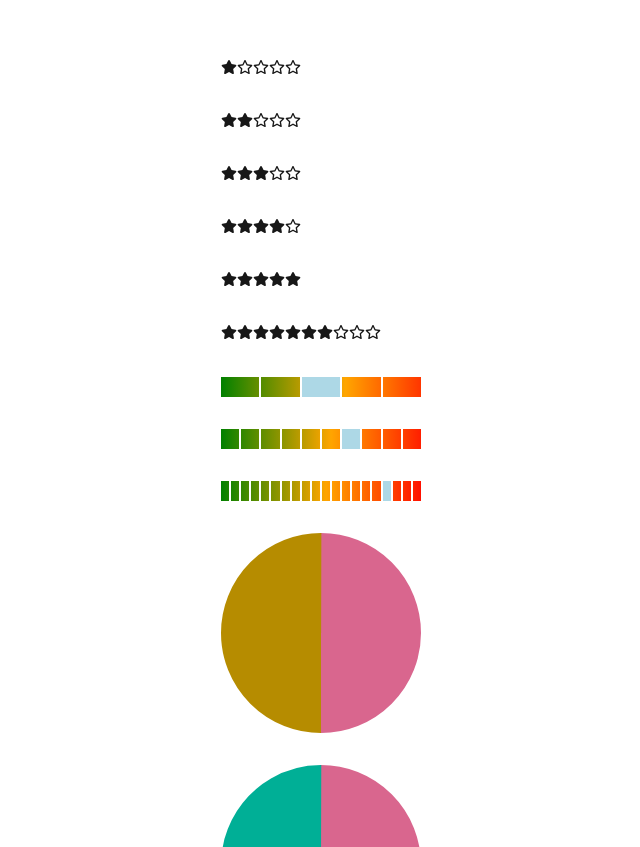
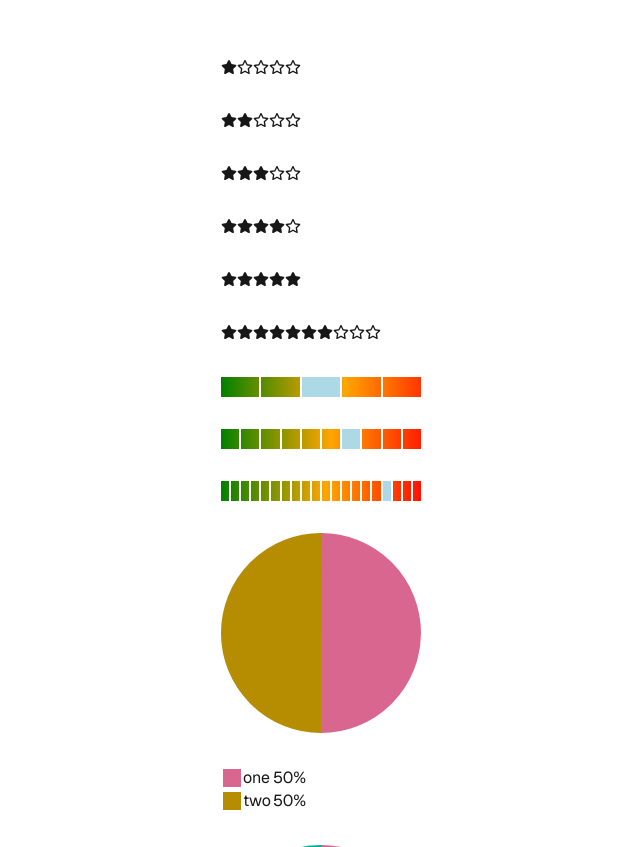
Before and after one commit to norgeous/ajbell-miniapp, a Next.js app: page / in a window 1280 px wide. Shown: the part 105-952 px from the top of the page, without its empty margins (319-959 px from the left). Built offline with nearby package versions, Linux system fonts and the light colour scheme.

Commit message:
add Legend to PieChart

```diff
--- a/components/PieChart/index.tsx
+++ b/components/PieChart/index.tsx
@@ -1,18 +1,34 @@
 import adaptPieValues from './adapter';
 import { demo, PieValues } from './demo-data';
 import PieSlice from './PieSlice';
-import { Svg } from './styled';
+import { LegendColor, Svg } from './styled';
 
 interface IPieChart {
   values: PieValues[];
 }
 
-const PieChart = ({ values = demo }:IPieChart) => (
-  <Svg width="100" height="100" viewBox="0 0 100 100">
-    {adaptPieValues(values).map(({ label, normalisedValue, offsetDeg }, index) => (
-      <PieSlice key={label} index={index} value={normalisedValue} offsetDeg={offsetDeg} />
-    ))}
-  </Svg>
-);
+const PieChart = ({ values = demo }:IPieChart) => {
+  const adpatedValues = adaptPieValues(values);
+  return (
+    <>
+      <Svg width="100" height="100" viewBox="0 0 100 100">
+        {adpatedValues.map(({ label, normalisedValue, offsetDeg }, index) => (
+          <PieSlice key={label} index={index} value={normalisedValue} offsetDeg={offsetDeg} />
+        ))}
+      </Svg>
+      <div>
+        <table>
+          {adpatedValues.map(({ label, value }, index)=> (
+              <tr key={label}>
+                <td><LegendColor index={index} /></td>
+                <td>{label}</td>
+                <td>{value}%</td>
+              </tr>
+          ))}
+        </table>
+      </div>
+    </>
+  );
+};
 
 export default PieChart;
--- a/components/PieChart/styled.ts
+++ b/components/PieChart/styled.ts
@@ -37,3 +37,13 @@ export const Slice = styled.circle<ISlice>`
   transform-origin: 50% 50%;
   stroke-dasharray: ${({value})=>`${((value * circumference) / 100)} ${circumference}`};
 `;
+
+interface ILegendColor {
+  index: number;
+}
+
+export const LegendColor = styled.div<ILegendColor>`
+  width: 18px;
+  height: 18px;
+  background: ${({ index }) => sliceColors[index] || 'red'};
+`;
```
Also changed, not shown: 1 other file (tests, documents, lock files or other folders).
